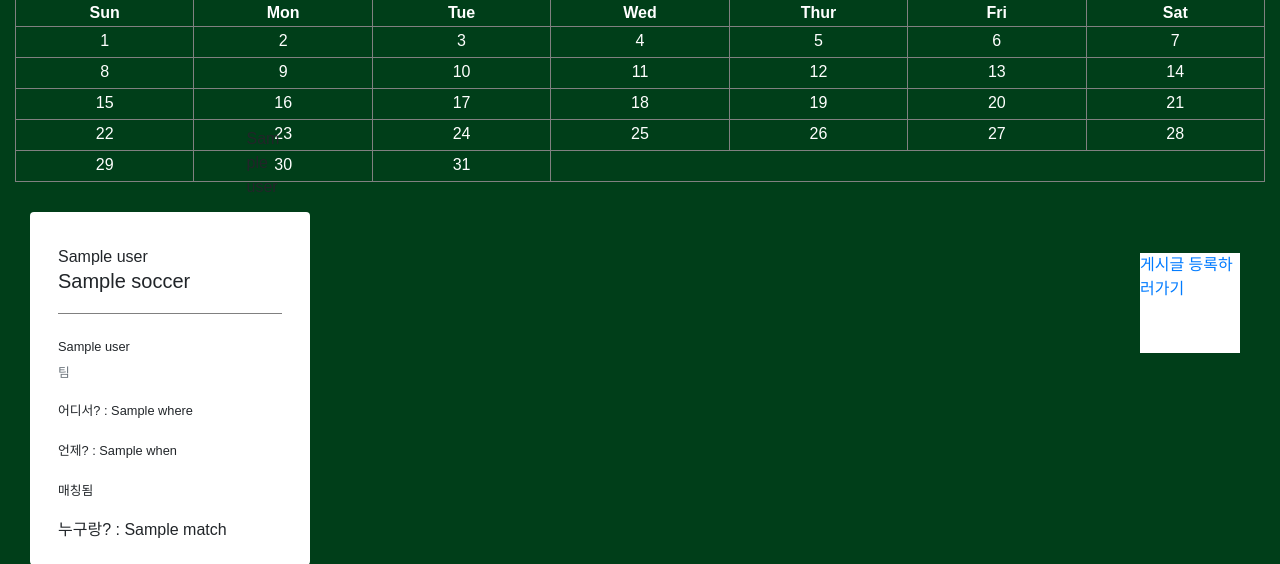
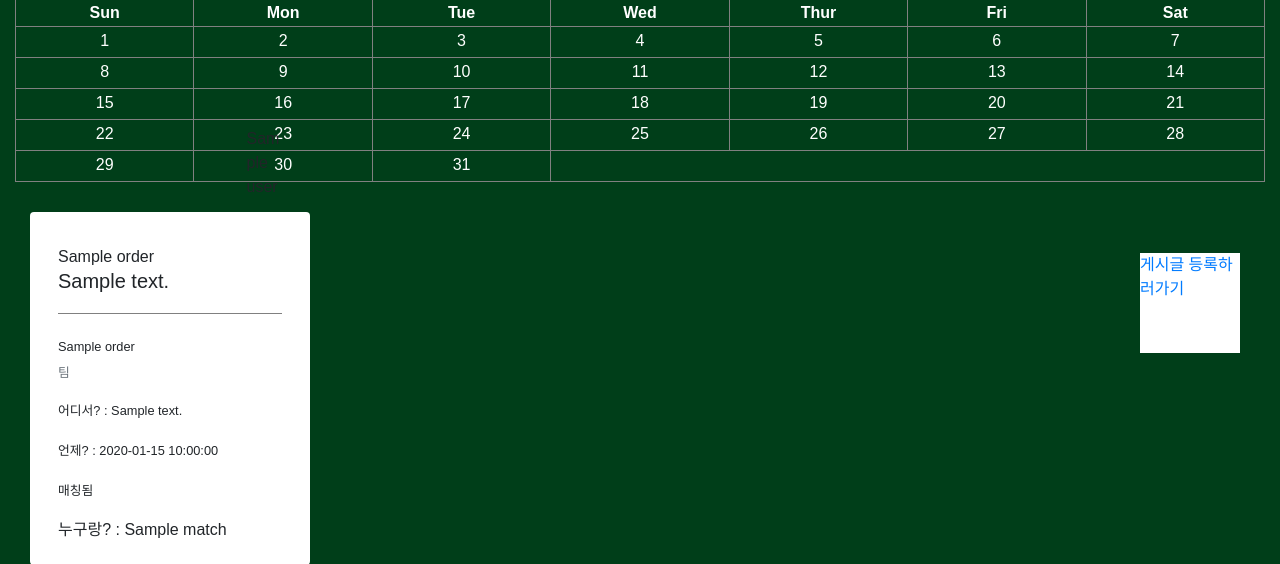
Before and after one commit to binscot/hanghae_miniProject, a Flask app: page /main in a window 1280 px wide. Shown: the part 407-971 px from the top of the page. Run offline with Flask 2, Linux system fonts and the light colour scheme; a database or web service that is not in the repository returns one stand-in record (values such as "Sample title"); some libraries are stand-ins or nearby versions; some web fonts are replaced.

Commit message:
db 정리 및 detail test -> 댓글, 매칭 기능 구현해야

```diff
--- a/app.py
+++ b/app.py
@@ -41,7 +41,7 @@ def home():
 @app.route('/main')
 def hello_world():
 
-    soccer_team = list(db.soccer.find({'status': 0}, {'_id': False}))
+    soccer_team = list(db.orders.find({'status': 0}, {'_id': False}))
 
     dict_f = dict()
     first = list()
@@ -71,6 +71,13 @@ def hello_world():
         fifth.append(dict_f)
     #first = [{'day':1}, {'day':2}]
     return render_template('soccer.html', soccer= soccer_team , first = first, second=second, third = third , fourth = fourth , fifth=fifth)
+
+@app.route('/detailtest/<name>', methods=['GET'])
+def detail_test(name=None):
+    soccer_team = db.orders.find_one({'name': name}, {'_id': False})
+    print(soccer_team)
+
+    return render_template('detail_test.html',  soccer_team= soccer_team)
 
 
 @app.route('/sign_in', methods=['POST'])
@@ -138,7 +145,10 @@ def save_order():
         'age': age_receive,
         'address': address_receive,
         'date': date_receive,
-        'text': text_receive
+        'text': text_receive,
+        'status': 0, # 하림 추가
+        'is_matched': 0,
+        'match': None
     }
     db.orders.insert_one(doc)
     return jsonify({'result': 'success', 'msg': '주문 완료!'})
--- a/templates/soccer.html
+++ b/templates/soccer.html
@@ -342,10 +342,10 @@
                     <tr>
                         <td>
                             {% for soc in soccer %}
-                            {% if ((soc.is_matched == '1') and (soc.when == f.day )) %}
-                            <a href="">{{ soc.user }} vs {{ soc.match }}</a><br>
-                            <a href="">{{ soc.when }}</a><br>
-                            <a href="">{{ soc.where }}</a><br>
+                            {% if ((soc.status == 0) and (soc.date == f.day )) %}
+                            <a href="">{{ soc.name }} vs {{ soc.match }}</a><br>
+                            <a href="">{{ soc.date }}</a><br>
+                            <a href="">{{ soc.address }}</a><br>
                             {% endif %}
                             {% endfor %}
                         </td>
@@ -362,10 +362,10 @@
                     <tr>
                         <td>
                             {% for soc in soccer %}
-                            {% if ((soc.is_matched == '1') and (soc.when == s.day )) %}
-                            <a href="">{{ soc.user }} vs {{ soc.match }}</a><br>
-                            <a href="">{{ soc.when }}</a><br>
-                            <a href="">{{ soc.where }}</a><br>
+                            {% if ((soc.status == 0) and (soc.date == s.day )) %}
+                            <a href="">{{ soc.name }} vs {{ soc.match }}</a><br>
+                            <a href="">{{ soc.date }}</a><br>
+                            <a href="">{{ soc.address }}</a><br>
                             {% endif %}
                             {% endfor %}
                         </td>
@@ -382,10 +382,10 @@
                     <tr>
                         <td>
                             {% for soc in soccer %}
-                            {% if ((soc.is_matched == '1') and (soc.when == s.day )) %}
-                            <a href="">{{ soc.user }} vs {{ soc.match }}</a><br>
-                            <a href="">{{ soc.when }}</a><br>
-                            <a href="">{{ soc.where }}</a><br>
+                            {% if  ((soc.status == 0) and (soc.date == s.day )) %}
+                            <a href="">{{ soc.name }} vs {{ soc.match }}</a><br>
+                            <a href="">{{ soc.date }}</a><br>
+                            <a href="">{{ soc.address }}</a><br>
                             {% endif %}
                             {% endfor %}
                         </td>
@@ -402,10 +402,10 @@
                     <tr>
                         <td>
                             {% for soc in soccer %}
-                            {% if ((soc.is_matched == '1') and (soc.when == s.day )) %}
-                            <a href="">{{ soc.user }} vs {{ soc.match }}</a><br>
-                            <a href="">{{ soc.when }}</a><br>
-                            <a href="">{{ soc.where }}</a><br>
+                            {% if  ((soc.status == 0) and (soc.date == s.day )) %}
+                            <a href="">{{ soc.name }} vs {{ soc.match }}</a><br>
+                            <a href="">{{ soc.date }}</a><br>
+                            <a href="">{{ soc.address }}</a><br>
                             {% endif %}
                             {% endfor %}
                         </td>
@@ -422,10 +422,10 @@
                     <tr>
                         <td>
                             {% for soc in soccer %}
-                            {% if ((soc.is_matched == '1') and (soc.when == s.day )) %}
-                            <a href="">{{ soc.user }} vs {{ soc.match }}</a><br>
-                            <a href="">{{ soc.when }}</a><br>
-                            <a href="">{{ soc.where }}</a><br>
+                            {% if  ((soc.status == 0) and (soc.date == s.day )) %}
+                            <a href="">{{ soc.name }} vs {{ soc.match }}</a><br>
+                            <a href="">{{ soc.date }}</a><br>
+                            <a href="">{{ soc.address }}</a><br>
                             {% endif %}
                             {% endfor %}
                         </td>
@@ -449,19 +449,17 @@
                     </div>
                 </div>
                 <div class="card-body">
-                    <a target="" href="./detail.html" class="card-title soccer_title">{{ soccer_team.user }}</a>
-                    <h5 class="s_title">{{ soccer_team.title }}</h5>
+                    <a target="" href="./detail.html" class="card-title soccer_title">{{ soccer_team.name }}</a>
+                    <h5 class="s_title">{{ soccer_team.text }}</h5>
                     <div class="comment_box">
-                        <p class="card-text"><small class="s_name">{{ soccer_team.user }}</small><small
+                        <p class="card-text"><small class="s_name">{{ soccer_team.name }}</small><small
                                 class="text-muted comment ellipsis">팀 </small></p>
-                        <p class="card-text"><small class="s_where">어디서? : {{ soccer_team.where }}</small></p>
-                        <p class="card-text"><small class="s_when">언제? : {{ soccer_team.when }}</small></p>
+                        <p class="card-text"><small class="s_where">어디서? : {{ soccer_team.address }}</small></p>
+                        <p class="card-text"><small class="s_when">언제? : {{ soccer_team.date }}</small></p>
 
                         <p class="card-text"><small class="s_is_matched">매칭안됨</small></p>
+                        <a target="" href="./detailtest/{{ soccer_team.name }}" class="card-title soccer_title">{{ soccer_team.name }}팀 매칭</a>
 
-
-                        <a target="" href="./detail/${user}.html" class="card-title soccer_title">{{ soccer_team.user
-                            }}팀과 매칭하러가기</a>
 
                     </div>
                 </div>
@@ -474,19 +472,19 @@
                     </div>
                 </div>
                 <div class="card-body">
-                    <a target="" href="./detail.html" class="card-title soccer_title">{{ soccer_team.user }}</a>
-                    <h5 class="s_title">{{ soccer_team.title }}</h5>
+                    <a target="" href="./detail.html" class="card-title soccer_title">{{ soccer_team.name }}</a>
+                    <h5 class="s_title">{{ soccer_team.text }}</h5>
                     <div class="comment_box">
-                        <p class="card-text"><small class="s_name">{{ soccer_team.user }}</small><small
+                        <p class="card-text"><small class="s_name">{{ soccer_team.name }}</small><small
                                 class="text-muted comment ellipsis">팀 </small></p>
-                        <p class="card-text"><small class="s_where">어디서? : {{ soccer_team.where }}</small></p>
-                        <p class="card-text"><small class="s_when">언제? : {{ soccer_team.when }}</small></p>
+                        <p class="card-text"><small class="s_where">어디서? : {{ soccer_team.address }}</small></p>
+                        <p class="card-text"><small class="s_when">언제? : {{ soccer_team.date }}</small></p>
 
                         <p class="card-text"><small class="s_is_matched">매칭됨</small></p>
 
 
-                        <a target="" href="./detail/${user}.html" class="card-title soccer_title">누구랑? :
-                            {{ soccer_team.match }} </a>
+                        <a target="" href="./detailtest/{{ soccer_team.user }}" class="card-title soccer_title">누구랑? :
+                                                              {{ soccer_team.match }} </a>
 
                     </div>
                 </div>
```
Also changed, not shown: templates/detail_test.html (added, +51 -0 lines).
